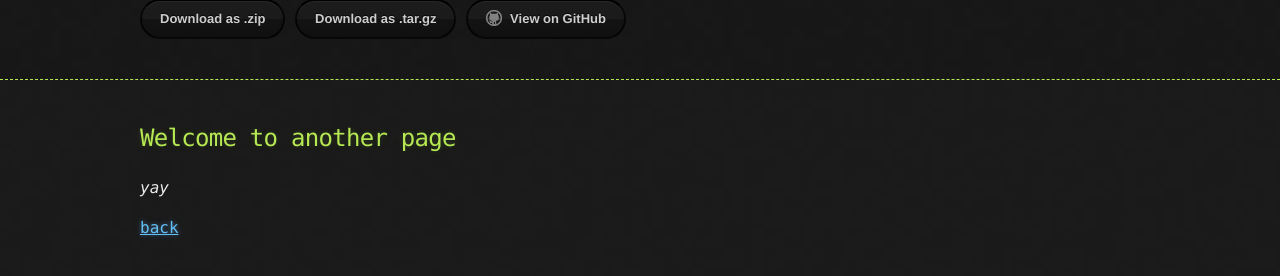
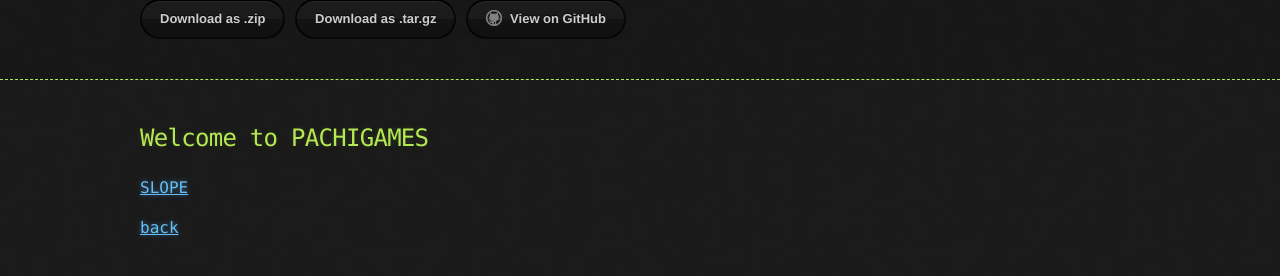
Before and after one commit to pachi2mon/pachig-mes, a Jekyll site: the page built from another-page.md, in a window 1280 px wide. Shown: the part 113-389 px from the top of the page. Built offline with Jekyll 4.4.1, drawn with Linux system fonts in a browser that asks for light colours; our own code applies the rules of GitHub Pages for plain Markdown files.

Commit message:
Update another-page.md

```diff
--- a/another-page.md
+++ b/another-page.md
@@ -1,9 +1,5 @@
----
-layout: default
----
 
-## Welcome to another page
-
-_yay_
+## Welcome to PACHIGAMES
+  [SLOPE](https://pachimonedu.github.io/SI0p3-92m3/)
 
 [back](./)
```
